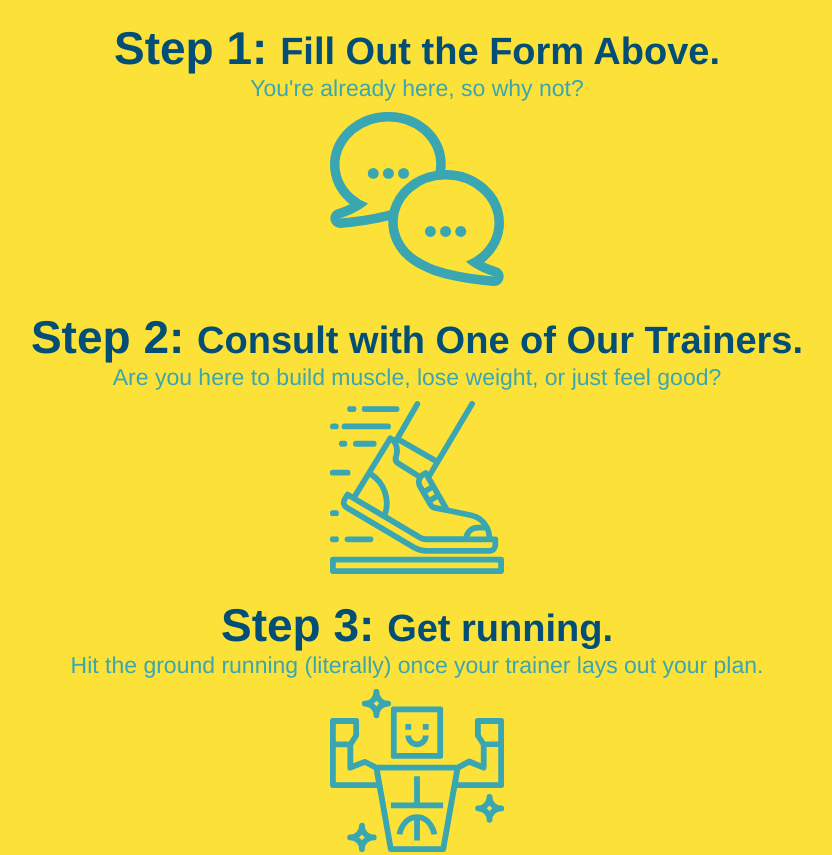
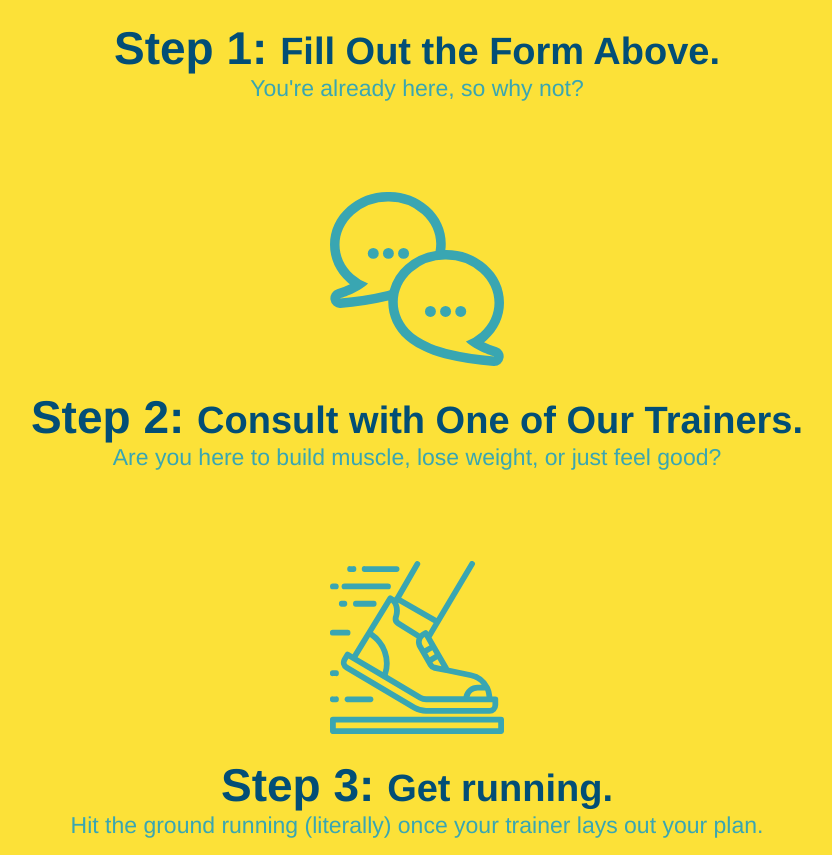
Before and after one commit to richielollis/run-buddy, a plain HTML site: page index.html in a window 1280 px wide. Shown: the part 1393-2248 px from the top of the page, without its empty margins (223-1055 px from the left). Drawn offline with Linux system fonts and the light colour scheme.

Commit message:
corrected what to do section images margin

```diff
--- a/assets/css/style.css
+++ b/assets/css/style.css
@@ -169,8 +169,8 @@ section {
     border-color: #39a6b2;
   }
 
-  .step div {
-    margin: 80px;
+  .steps div {
+    margin-bottom: 80px;
 
   }
 
```
